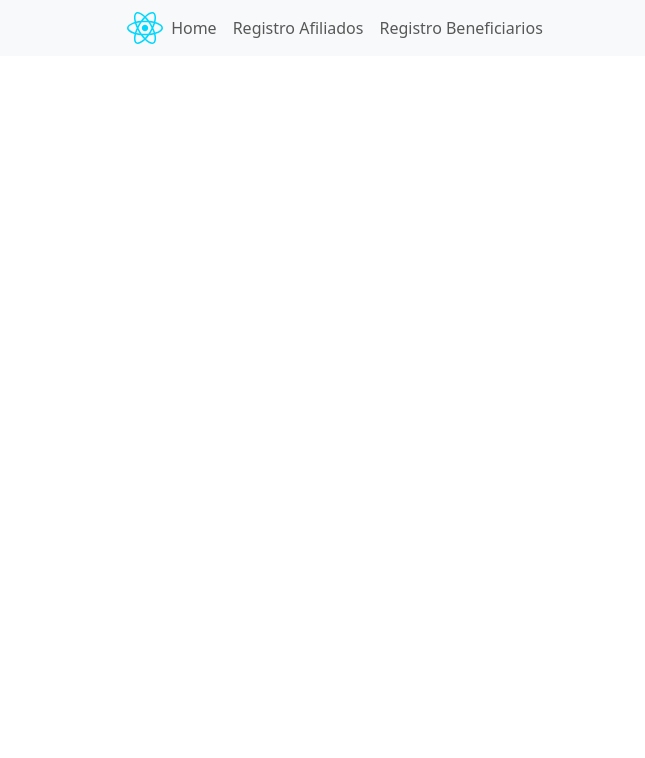
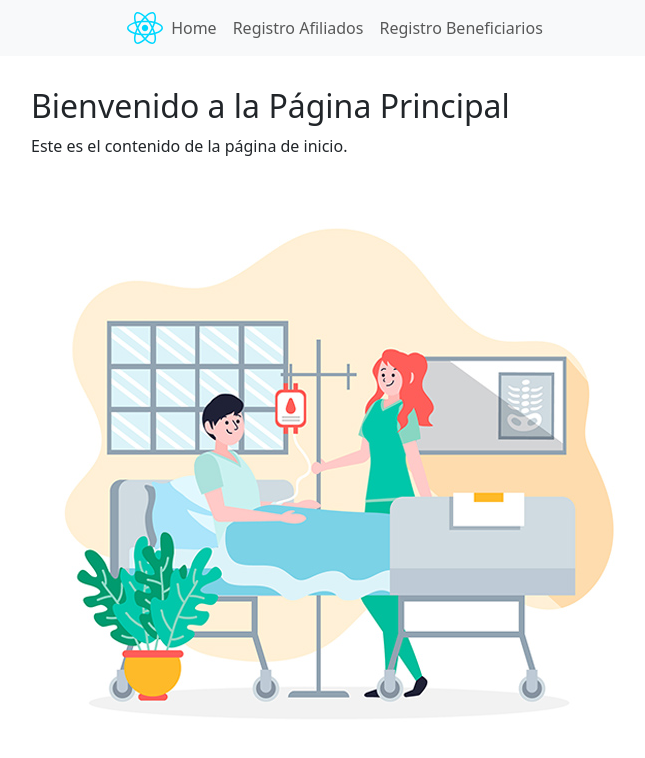
Before and after one commit to SebastianPicas/SaludArqui_Front, a React (Vite) app: page / in a window 1280 px wide. Shown: the top 758 px of the page, without its empty margins (301-946 px from the left). Built offline with nearby package versions, Linux system fonts and the light colour scheme.

Commit message:
Fix path home navbar

```diff
--- a/src/App.tsx
+++ b/src/App.tsx
@@ -15,7 +15,7 @@
       <Router>
         <Navbar />
         <Routes>
-          <Route path="/home" element={<Home />} />
+          <Route path="/" element={<Home />} />
           <Route path="/afiliados" element={<RegistroAfiliados />} />
           <Route path="/beneficiarios" element={<RegistroBeneficiarios />} />
         </Routes>
--- a/src/components/Navbar.tsx
+++ b/src/components/Navbar.tsx
@@ -13,7 +13,7 @@
             <div className="collapse navbar-collapse" id="navbarNav">
                 <ul className="navbar-nav">
                     <li className="nav-item">
-                        <Link className="nav-link" to="/home">Home</Link>
+                        <Link className="nav-link" to="/">Home</Link>
                     </li>
                     <li className="nav-item">
                         <Link className="nav-link" to="/afiliados">Registro Afiliados</Link>
```
